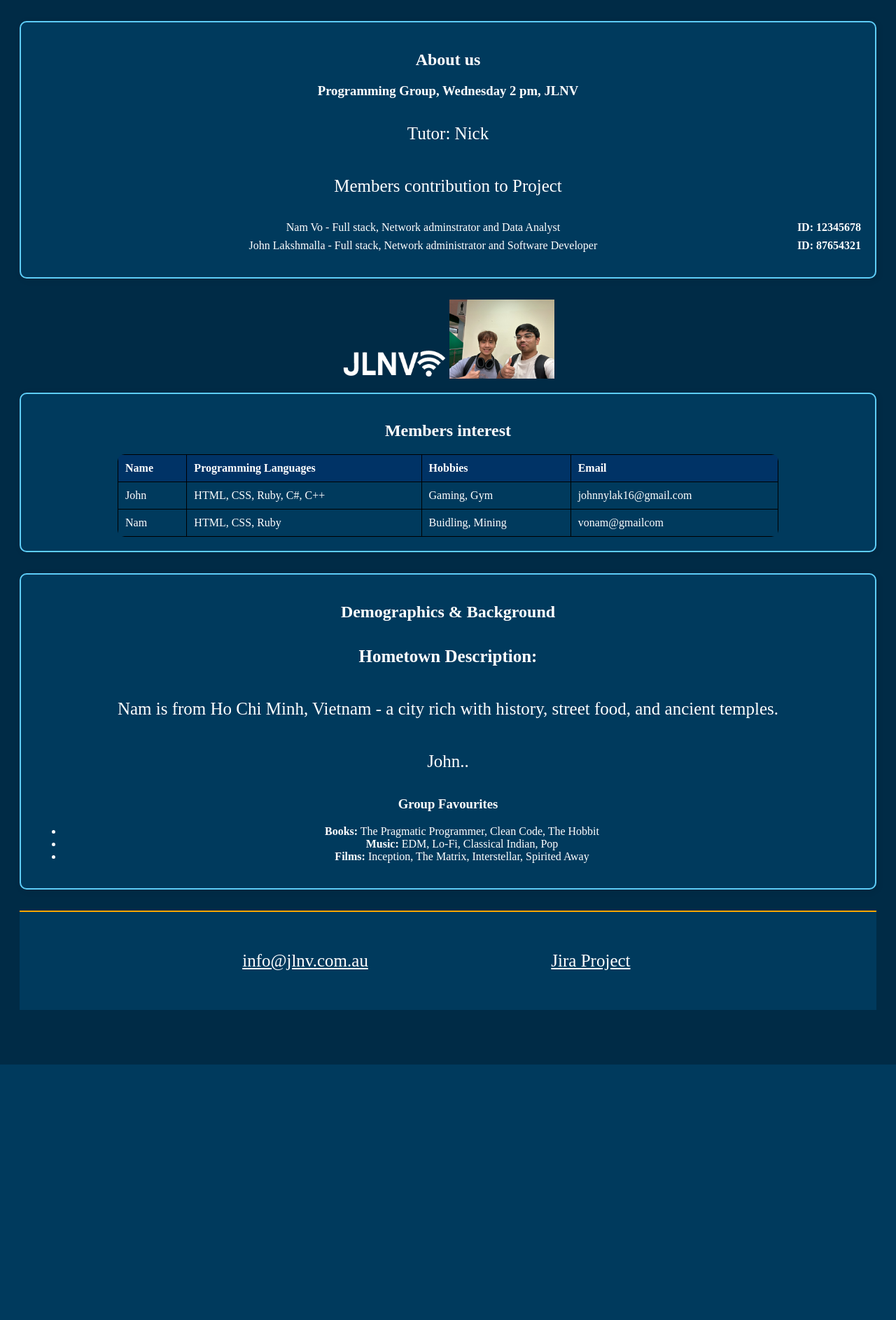
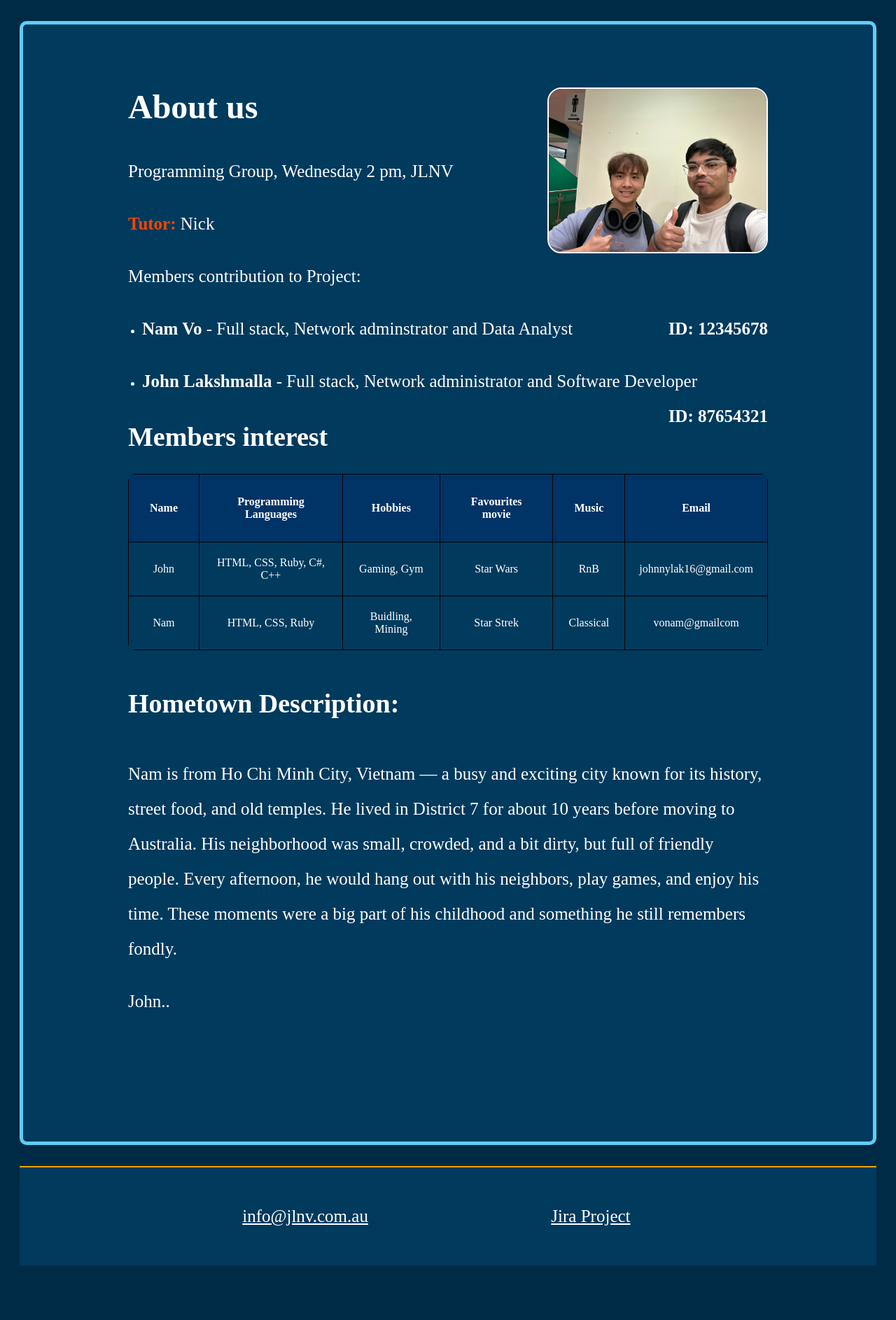
Before and after one commit to John-Lak/project2, a PHP site: page /about.html in a window 1280 px wide. Shown: the part 247-2133 px from the top of the page at 70% size. Before the commit the page ends 1768 px from the top, so only its background shows below. Run offline with PHP 8.4, Linux system fonts and the light colour scheme.

Commit message:
Added index.html

```diff
--- a/about.html
+++ b/about.html
@@ -24,33 +24,32 @@
         <hr id="border">
       </nav>
 
-      <main>
-        <aside class="about-box">
-          <h1>About us</h1>
-          <h3><b>Programming Group, Wednesday 2 pm, JLNV</b></h3>
-          <p>Tutor: Nick</p>
-          <p>Members contribution to Project</p>
+      <main class="about_main">
+        <aside>
+          <img src="images/group photo.JPG" alt="Group photo of JLNV members" class="prompt3">
+          <h1 id="about_us">About us</h1>
+          <p>Programming Group, Wednesday 2 pm, JLNV</p>
+          <p><strong><span id="special">Tutor:</span></strong> Nick</p>
+          <p>Members contribution to Project:</p>
+
           <ul class="about-bullets">
-            <li>Nam Vo - Full stack, Network adminstrator and Data Analyst <span class="student-id">ID: 12345678</span></li>
-            <li>John Lakshmalla - Full stack, Network administrator and Software Developer <span class="student-id">ID: 87654321</span></li>
+            <li><p><strong>Nam Vo</strong> - Full stack, Network adminstrator and Data Analyst <span class="student-id">ID: 12345678</span></p></li>
+            <li><p><strong>John Lakshmalla</strong> - Full stack, Network administrator and Software Developer <span class="student-id">ID: 87654321</span></p></li>
           </ul>
         </aside>
 
-        <article>
-          <figure>
-            <img src="images/logo_newer.png" alt="DUO">
-            <img src="images/group photo.JPG" alt="Group photo of JLNV members">
-          </figure>
-        </article>
+
 
         <!--This is AI generated text-->
-        <section class="about-box">
-          <h1>Members interest</h1>
+        <section>
+          <h1 id="members_page">Members interest</h1>
           <table class="info-table">
           <tr>
             <th>Name</th>
             <th>Programming Languages</th>
             <th>Hobbies</th>
+            <th>Favourites movie</th>
+            <th>Music</th>
             <th>Email</th>
 
           </tr>
@@ -58,6 +57,8 @@
             <td>John</td>
             <td>HTML, CSS, Ruby, C#, C++</td>
             <td>Gaming, Gym</td>
+            <td>Star Wars</td>
+            <td>RnB</td>
             <td>johnnylak16@gmail.com</td>
 
           </tr>
@@ -65,31 +66,25 @@
             <td>Nam</td>
             <td>HTML, CSS, Ruby</td>
             <td>Buidling, Mining</td>
+            <td>Star Strek</td>
+            <td>Classical</td>
             <td>vonam@gmailcom</td>
-          </tr>
-        </table>
+           </tr>
+          </table>
         </section>
 
-
-
-        <section class="about-box">
-          <h2>Demographics & Background</h2>
-          <p><strong>Hometown Description:</strong></p>
+        <section>
+          <p id="hometown_description"><strong>Hometown Description:</strong></p>
           <p>
-            Nam is from Ho Chi Minh, Vietnam - a city rich with history, street food, and ancient temples.
+            Nam is from Ho Chi Minh City, Vietnam — a busy and exciting city known for its history, street food, and old temples. He lived in District 7 for about 10 years before moving to Australia. His neighborhood was small, crowded, and a bit dirty, but full of friendly people. Every afternoon, he would hang out with his neighbors, play games, and enjoy his time. These moments were a big part of his childhood and something he still remembers fondly.
           </p>
           <p>
             John..
           </p>
+        </section>
 
-          <h3>Group Favourites</h3>
-          <ul>
-            <li><strong>Books:</strong> The Pragmatic Programmer, Clean Code, The Hobbit</li>
-            <li><strong>Music:</strong> EDM, Lo-Fi, Classical Indian, Pop</li>
-            <li><strong>Films:</strong> Inception, The Matrix, Interstellar, Spirited Away</li>
-          </ul>
-        </section>
-      </main>
+        </main>
+
 
   <footer class="site-footer">
     <p><a href="mailto:info@jlnv.com.au">info@jlnv.com.au</a></p>
--- a/index.html
+++ b/index.html
@@ -41,7 +41,7 @@
             <!--This is AI generated text-->
             <p>At JLNV Solutions, we're always on the lookout for passionate, driven individuals to join our growing team.<br> As a company at the forefront of wireless innovation and smart technologies, we offer exciting career opportunities across engineering, product development, project management, customer solutions, and more.
               <br>Whether you're an experienced professional or a talented newcomer. We provide an environment that encourages creativity, collaboration, and continuous learning. <br> Join us to work on meaningful projects that connect people, businesses, and technologies — and help shape the future of connectivity.
-              Explore open roles today and take the next step in your career with <span class="special">JLNV • Solutions.</span>
+              Explore open roles today and take the next step in your career with <span id="special">JLNV • Solutions.</span>
             </p>
             </section>
 
--- a/styles/styles.css
+++ b/styles/styles.css
@@ -11,6 +11,32 @@ body {
   text-align: center;
   padding: 20px;
 }
+/*  main in the about.html  */
+.about_main{
+  text-align: left;
+  padding:150px;
+  border: 5px solid #5ecdf8;
+  border-radius: 10px;
+  margin-bottom: 30px;
+  background-color: #003a5d;
+  box-shadow: 2px 2px 10px rgba(0, 0, 0, 0.1);
+
+}
+/*  About Us text  */
+#about_us{
+  font-size: 48px;
+  margin-top: -60px;
+}
+
+#hometown_description{
+  font-size: 38px;
+}
+
+
+#members_page{
+  font-size: 38px;
+}
+
 
 /*  Menu Display / Navigation Section  */
 .menu {
@@ -120,10 +146,18 @@ p {
   width: 34%;
 }
 
-.special{
-  color:red;
+.prompt3{
+  float: right;
+  width: 34%;
+  border: 2px solid ;
+  border-radius: 20px;
 }
 
+
+/* dont colour */
+#special{
+  color: orangered;
+}
 
 /*  Tick Box (Checklist) Styling  */
 .index-bullets {
@@ -157,7 +191,7 @@ p {
 
 /* Styles job info boxes with border, shadow, padding, and layout */
 .job-box {
-  border: 2px solid #5ecdf8;
+  border: 5px solid #5ecdf8;
   border-radius: 10px;
   padding: 20px;
   margin-bottom: 30px;
@@ -193,7 +227,7 @@ p {
 }
 
 .index-box {
-  border: 2px solid #5ecdf8;
+  border: 5px solid #5ecdf8;
   border-radius: 10px;
   padding: 20px;
   margin-bottom: 30px;
@@ -215,7 +249,7 @@ p {
 
 /* Styles job info boxes with border, shadow, padding, and layout */
 .apply-box {
-  border: 2px solid #5ecdf8;
+  border: 5px solid #5ecdf8;
   border-radius: 10px;
   padding: 20px;
   margin-bottom: 30px;
@@ -238,7 +272,6 @@ p {
 /*  About Section List  */
 .about-bullets {
   padding-left: 20px;
-  list-style-type: none;
 }
 
 /* Adds spacing between list items in about section */
@@ -270,10 +303,10 @@ figure{
 
 /* Center the table */
 .info-table {
-  margin: 0 auto;
-  width: 80%;
+
+  width: 100%;
   border-collapse: collapse;
-  text-align: center;
+  text-align: cen;
 }
 
 /* Table styling */
@@ -281,13 +314,20 @@ figure{
   font-weight: bold;
   background-color: #003366;
   color: white;
-  padding: 10px;
+  padding: 30px;
+  text-align: center;
 }
 
 .info-table td {
   background-color:#003a5d; /* Light blue using hex */
-  padding: 10px;
+  padding: 20px;
+  text-align: center;
 
+}
+
+.info-table td:hover {
+  background-color: #034b77;
+  transition: background-color 0.3s ease;
 }
 
 
```
